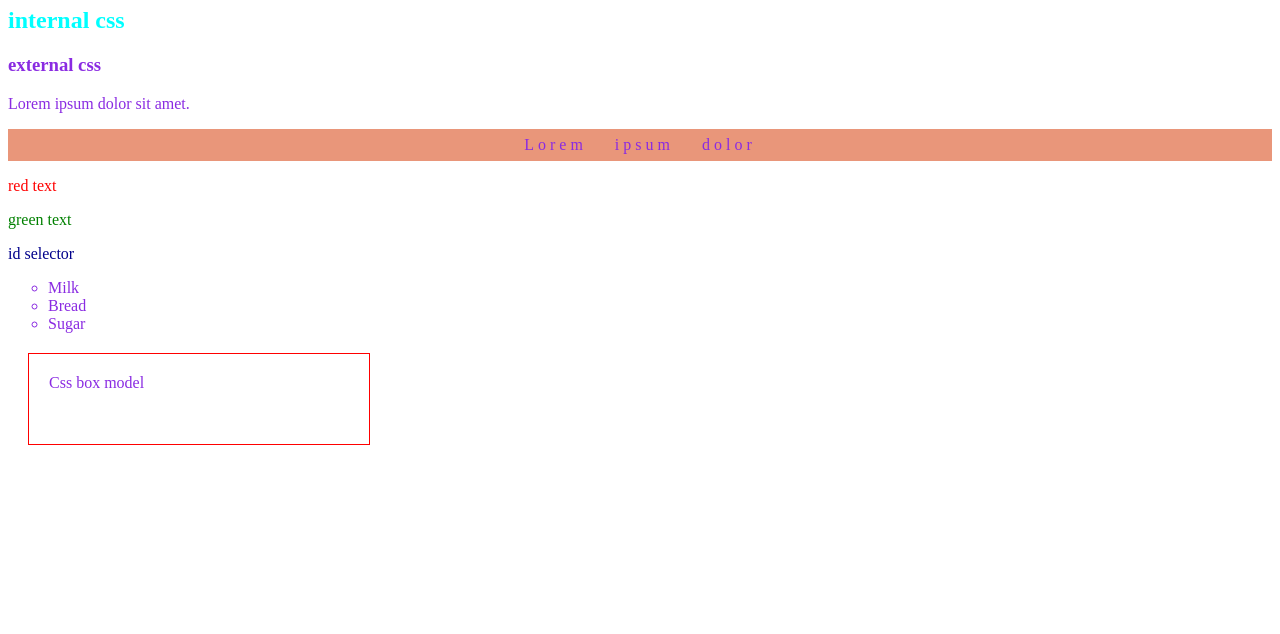
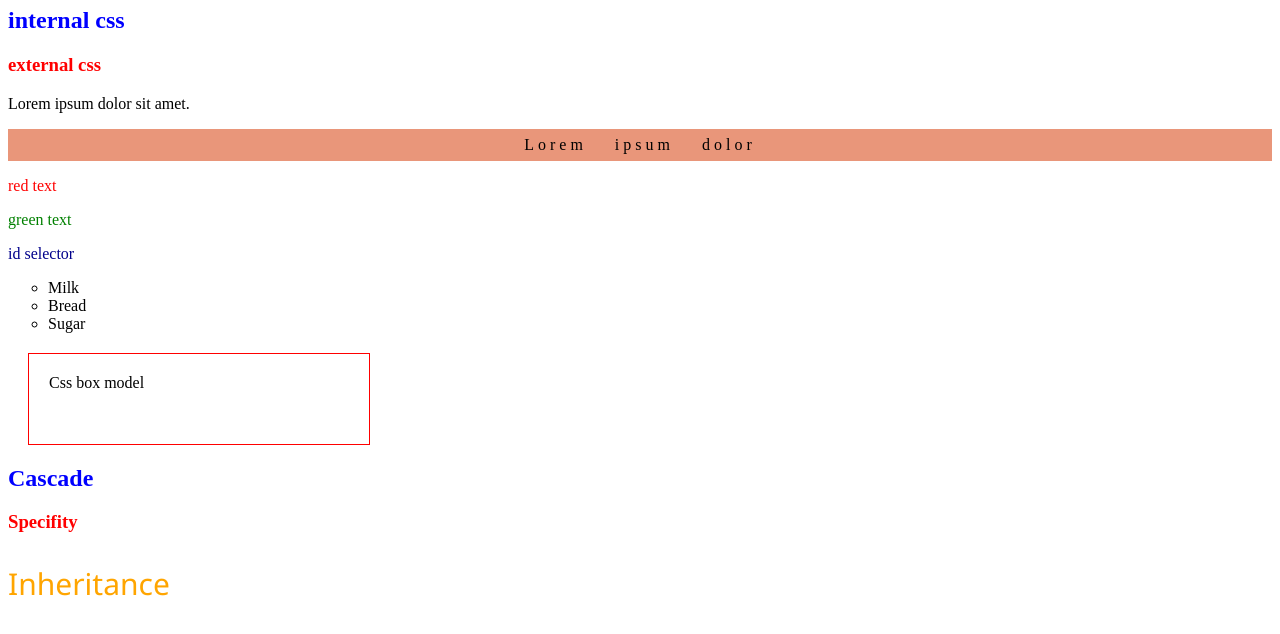
Before and after one commit to ilaydaozdemir/ResponsiveDesignExercises, a plain HTML site: page Project_2/index.html in a window 1280 px wide. Shown: the part 235-869 px from the top of the page. Before the commit the page ends 800 px from the top, so only its background shows below. Drawn offline with Linux system fonts and the light colour scheme.

Commit message:
Cascade, specificity & inheritance

```diff
--- a/Project_2/index.html
+++ b/Project_2/index.html
@@ -29,5 +29,10 @@
       <li>Sugar</li>
     </ul>
     <div class="box-model">Css box model</div>
+    <h2>Cascade</h2>
+    <h3 id="title" class="sub-heading" style="color: deepskyblue">Specifity</h3>
+    <div class="inheritance">
+      <p>Inheritance</p>
+    </div>
   </body>
 </html>
--- a/Project_2/styles.css
+++ b/Project_2/styles.css
@@ -1,6 +1,3 @@
-* {
-  color: blueviolet;
-}
 .error {
   color: red;
 }
@@ -35,3 +32,23 @@ ul {
   padding: 20px;
   margin: 20px;
 }
+h2 {
+  color: red;
+}
+h2 {
+  color: blue;
+}
+h3 {
+  color: red !important;
+}
+.sub-heading {
+  color: darkslategrey;
+}
+#title {
+  color: orange;
+}
+.inheritance {
+  color: orange;
+  font-family: "Segoe UI", Tahoma, Geneva, Verdana, sans-serif;
+  font-size: 30px;
+}
```
